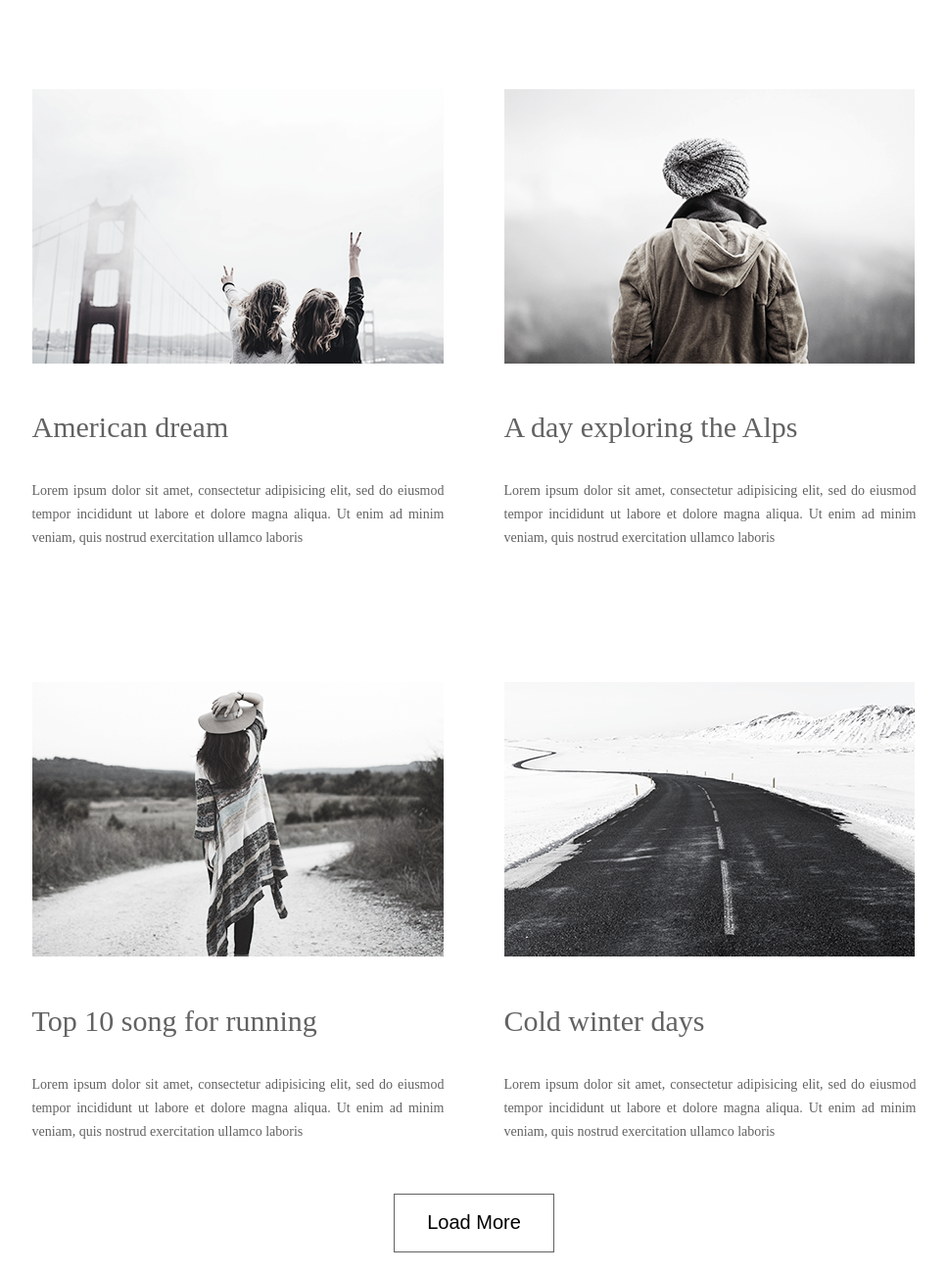
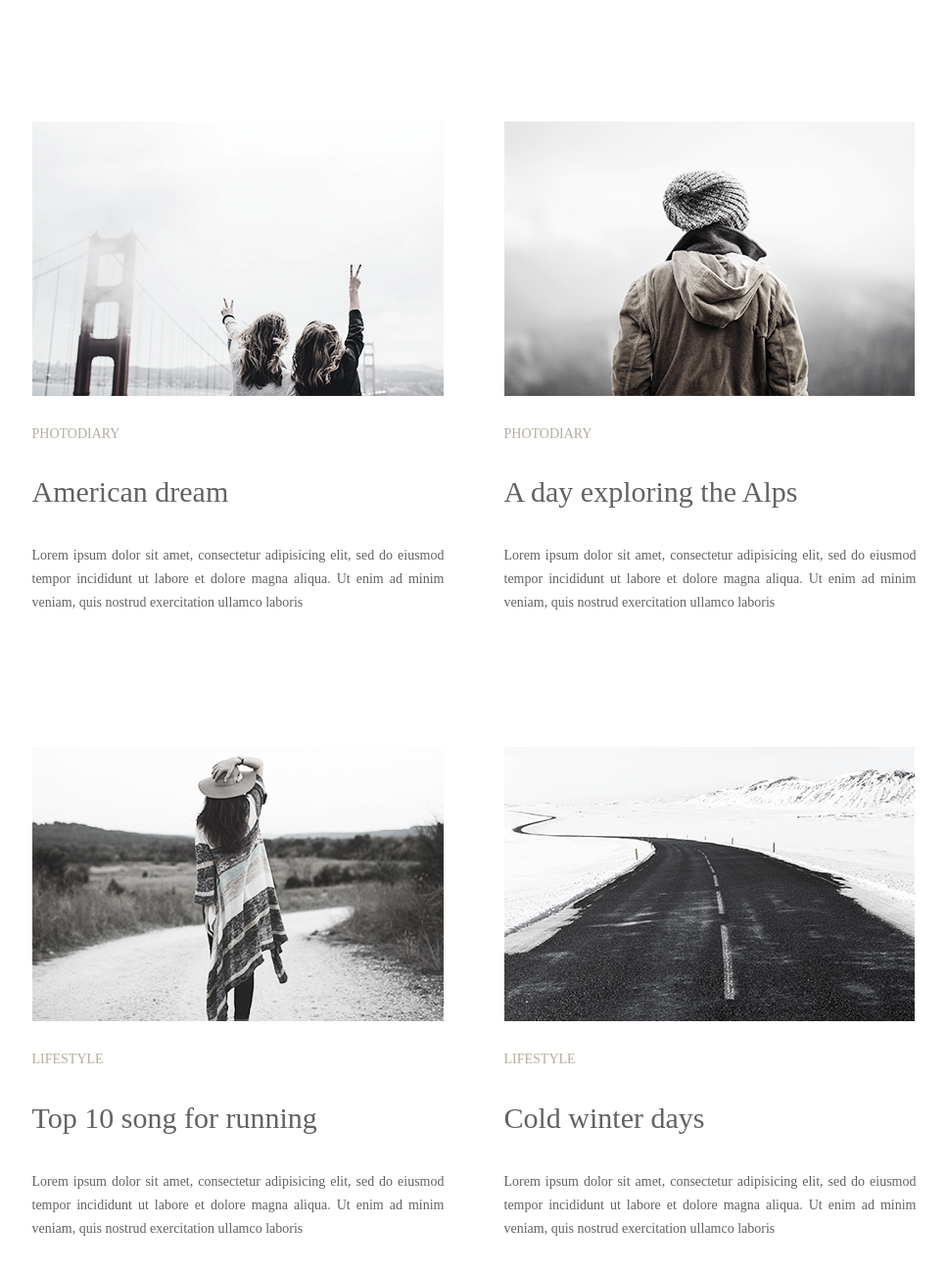
Before and after one commit to yamyn/fecore17, a plain HTML site: page html-css/module-3/index.html in a window 1280 px wide. Shown: the part 680-1980 px from the top of the page at 98% size, without its empty margins (156-1123 px from the left). Drawn offline with Linux system fonts and the light colour scheme.

Commit message:
refresh tags article and fixed button css

```diff
--- a/html-css/module-3/index.html
+++ b/html-css/module-3/index.html
@@ -20,46 +20,44 @@
     </header>
     <main class="container">
         <section>
-            <div class="article">
+            <article>
                 <img class="article-img" src="img/image_1.png" alt="Festival">
-                <p>Lifestyle</p>
+                <p class="tittle">Lifestyle</p>
                 <h2>More than just a music festival</h2>
                 <p>Lorem ipsum dolor sit amet, consectetur adipisicing elit, sed do eiusmod tempor incididunt ut labore et dolore magna aliqua. Ut enim ad minim veniam, quis nostrud exercitation ullamco laboris</p>
-            </div>
-            <div class="article">
+            </article>
+            <article>
                 <img class="article-img" src="img/image_2.png" alt="Coffe">
-                <p>Lifestyle</p>
+                <p class="tittle">Lifestyle</p>
                 <h2>Life tastes better with coffee</h2>
                 <p>Lorem ipsum dolor sit amet, consectetur adipisicing elit, sed do eiusmod tempor incididunt ut labore et dolore magna aliqua. Ut enim ad minim veniam, quis nostrud exercitation ullamco laboris</p>
-            </div>
-            <div class="article">
+            </article>
+            <article>
                 <img class="article-img" src="img/image_3.png" alt="American dream">
-                <p>Photodiary</p>
+                <p class="tittle">Photodiary</p>
                 <h2>American dream</h2>
                 <p>Lorem ipsum dolor sit amet, consectetur adipisicing elit, sed do eiusmod tempor incididunt ut labore et dolore magna aliqua. Ut enim ad minim veniam, quis nostrud exercitation ullamco laboris</p>
-            </div>
-            <div class="article">
+            </article>
+            <article>
                 <img class="article-img" src="img/image_4.png" alt="Alps">
-                <p>Photodiary</p>
+                <p class="tittle">Photodiary</p>
                 <h2>A day exploring the Alps</h2>
                 <p>Lorem ipsum dolor sit amet, consectetur adipisicing elit, sed do eiusmod tempor incididunt ut labore et dolore magna aliqua. Ut enim ad minim veniam, quis nostrud exercitation ullamco laboris</p>
-            </div>
-            <div class="article">
+            </article>
+            <article>
                 <img class="article-img" src="img/image_5.png" alt="Song for running">
-                <p>Lifestyle</p>
+                <p class="tittle">Lifestyle</p>
                 <h2>Top 10 song for running</h2>
                 <p>Lorem ipsum dolor sit amet, consectetur adipisicing elit, sed do eiusmod tempor incididunt ut labore et dolore magna aliqua. Ut enim ad minim veniam, quis nostrud exercitation ullamco laboris</p>
-            </div>
-            <div class="article">
+            </article>
+            <article>
                 <img class="article-img" src="img/image_6.png" alt="Winter days">
-                <p>Lifestyle</p>
+                <p class="tittle">Lifestyle</p>
                 <h2>Cold winter days</h2>
                 <p>Lorem ipsum dolor sit amet, consectetur adipisicing elit, sed do eiusmod tempor incididunt ut labore et dolore magna aliqua. Ut enim ad minim veniam, quis nostrud exercitation ullamco laboris</p>
-            </div>
+            </article>
         </section>
-        <form>
             <button>Load More</button>
-        </form>
     </main>
 </body>
 </html>
--- a/html-css/module-3/styles/style.css
+++ b/html-css/module-3/styles/style.css
@@ -53,7 +53,7 @@ body {
 
 .top__menu li a,
 h2,
-.article p:last-child {
+article p:last-child {
     color: #626262;
 }
 
@@ -63,18 +63,18 @@ section {
     margin-bottom: 50px;
 }
 
-.article {
+article {
     display: inline-block;
     width: 421px;
     text-align: justify;
     margin-bottom: 135px;
 }
 
-section .article:nth-child(n + 5) {
+section article:nth-child(n + 5) {
     margin-bottom: 0px;
 }
 
-section .article:nth-child(odd) {
+section article:nth-child(odd) {
     margin-right: 61px;
 }
 
@@ -88,7 +88,16 @@ img {
     margin-bottom: 31px;
 }
 
-.article p:first-child {/* Не применяеться стиль, не могу разобраться*/
+/* article p:first-child { Не применяеться стиль, не могу разобраться
+    margin-bottom: 33px;
+    text-transform: uppercase;
+    font-size: 14px;
+    line-height: 16.8px;
+    color: #b4ad9e;
+    font-family: "Ubuntu light";
+} */
+
+.tittle {
     margin-bottom: 33px;
     text-transform: uppercase;
     font-size: 14px;
@@ -104,18 +113,16 @@ h2 {
     font-weight: normal;
 }
 
-.article p:last-child {
+article p:last-child {
     font-size: 14px;
     line-height: 24px;
 }
 
 /*Button________*/
-form {
-    text-align: center;
-    margin-bottom: 70px;
-}
 
 button {
+    display: block;
+    margin: 0 auto 70px;
     height: 60px;
     width: 164px;
     border-width: 1px;
```
